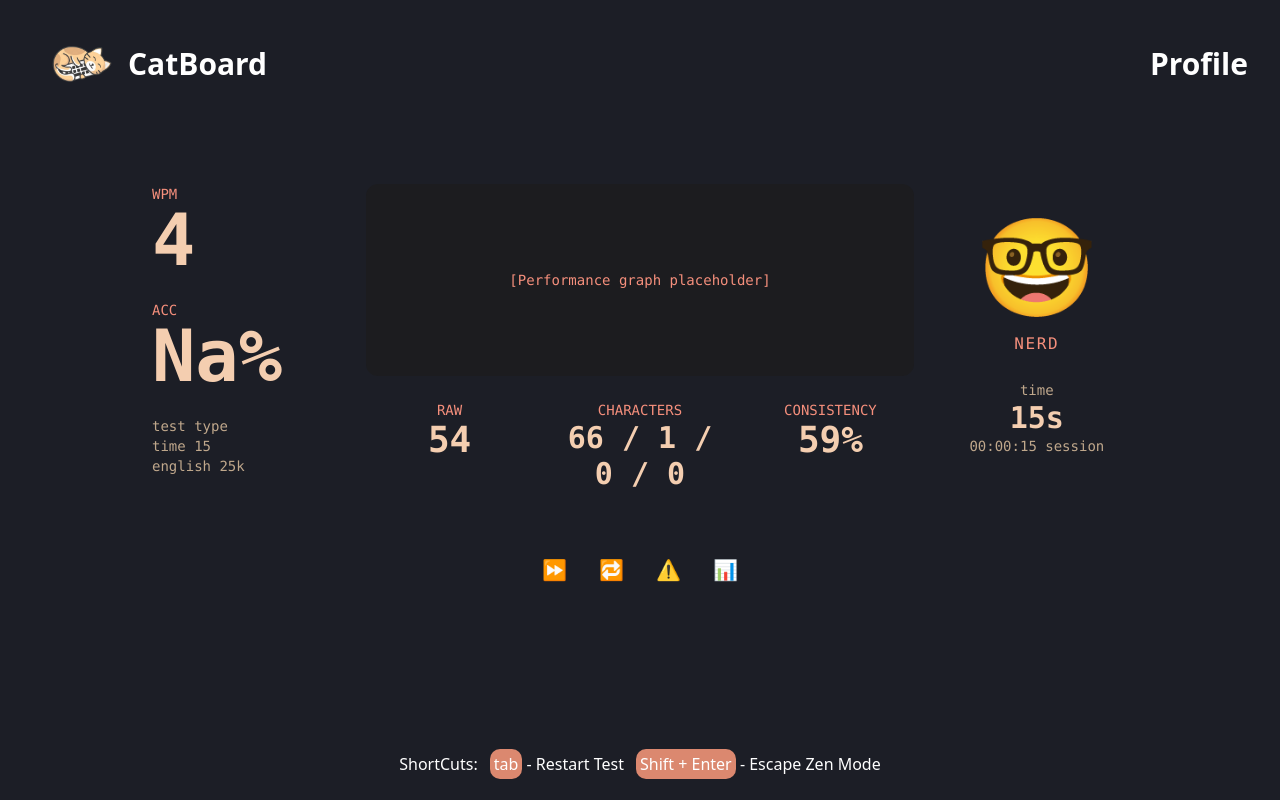
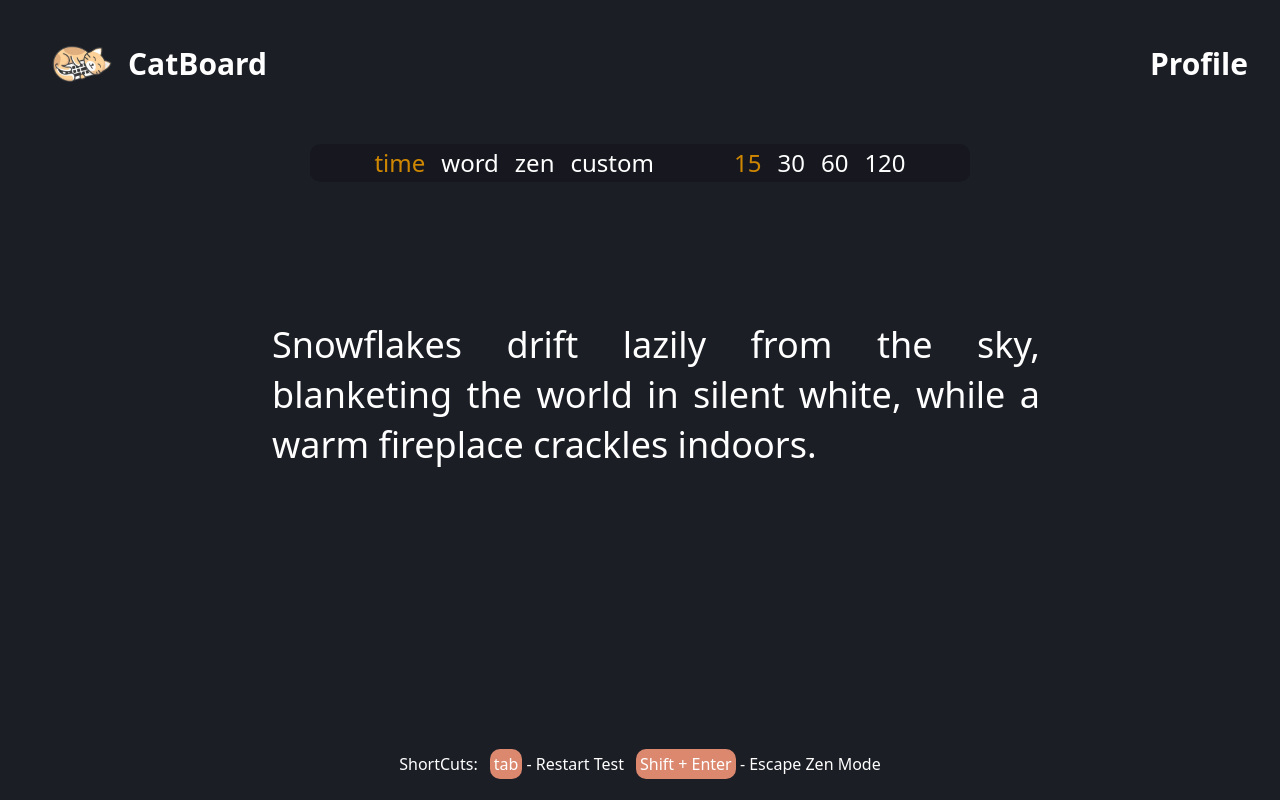
Before and after one commit to AdityaShuk1a/Cat-Board, a React (Vite) app in the folder catBoard/: page / in a window 1280 px wide. Built offline with nearby package versions, Linux system fonts and the light colour scheme.

Commit message:
fixed result page loading on starting the website

```diff
--- a/catBoard/src/Pages/ResultPage.jsx
+++ b/catBoard/src/Pages/ResultPage.jsx
@@ -1,7 +1,7 @@
 import React, { useState, useEffect } from "react";
 import Navbar from "../components/Navbar";
 
-function ResultPage({ Speed, Accuracy, mode }) {
+function ResultPage({ Speed, Accuracy, mode , time}) {
   const [speed, setSpeed] = useState((Speed?.toString() || "0").slice(0, 2));
   const [accuracy, setAccuracy] = useState(
     Accuracy === 100 ? "100" : (Accuracy?.toString() || "0").slice(0, 2)
@@ -56,8 +56,8 @@ function ResultPage({ Speed, Accuracy, mode }) {
               </div>
               <div className="text-sm text-[#c0a88c]" style={{ marginTop: "1.5rem" }}>
                 <p>test type</p>
-                <p>time 15</p>
-                <p>english 25k</p>
+                <p>{mode} {time}</p>
+
               </div>
             </div>
 
@@ -71,16 +71,16 @@ function ResultPage({ Speed, Accuracy, mode }) {
               >
                 <p className="text-sm">[Performance graph placeholder]</p>
               </div>
-
+                {/* {grid grid-cols-3} */}
               <div
-                className="grid grid-cols-3 text-center text-sm"
+                className=" text-center text-sm"
                 style={{ marginTop: "1.5rem", gap: "1.5rem" }}
               >
                 <div>
                   <p className="uppercase text-[#f58f7c]">raw</p>
-                  <p className="text-xl md:text-4xl font-bold text-[#f4ceb0]">54</p>
+                  <p className="text-xl md:text-4xl font-bold text-[#f4ceb0]">{speed}</p>
                 </div>
-                <div>
+                {/* <div>
                   <p className="uppercase text-[#f58f7c]">characters</p>
                   <p className="text-lg md:text-3xl font-bold text-[#f4ceb0]">
                     66 / 1 / 0 / 0
@@ -89,7 +89,7 @@ function ResultPage({ Speed, Accuracy, mode }) {
                 <div>
                   <p className="uppercase text-[#f58f7c]">consistency</p>
                   <p className="text-xl md:text-4xl font-bold text-[#f4ceb0]">59%</p>
-                </div>
+                </div> */}
               </div>
             </div>
 
@@ -106,8 +106,8 @@ function ResultPage({ Speed, Accuracy, mode }) {
                 style={{ marginTop: "1.5rem" }}
               >
                 <p>time</p>
-                <p className="text-xl md:text-3xl font-bold text-[#f4ceb0]">15s</p>
-                <p>00:00:15 session</p>
+                <p className="text-xl md:text-3xl font-bold text-[#f4ceb0]">{mode == "word" ? time + " words" : time + "s"}</p>
+                {/* <p>00:00:15 session</p> */}
               </div>
             </div>
           </div>
--- a/catBoard/src/components/KeyboardType.jsx
+++ b/catBoard/src/components/KeyboardType.jsx
@@ -221,6 +221,7 @@ function KeyboardType() {
       }))
     );
   };
+
   useEffect(() => {
     const handleKeyDown = (e) => {
       // console.log(e.key);
@@ -257,8 +258,9 @@ function KeyboardType() {
   }, []);
   return (
     <>
-      {renderResultPage && Speed != 0? (
-        <ResultPage Speed={Speed} Accuracy={Accuracy} mode={mode} />
+
+      {renderResultPage && Accuracy? (
+        <ResultPage Speed={Speed} Accuracy={Accuracy} mode={mode} time={time} />
       ) : (
         <>
           {!isTyping && mode != "zen" ? (
```
